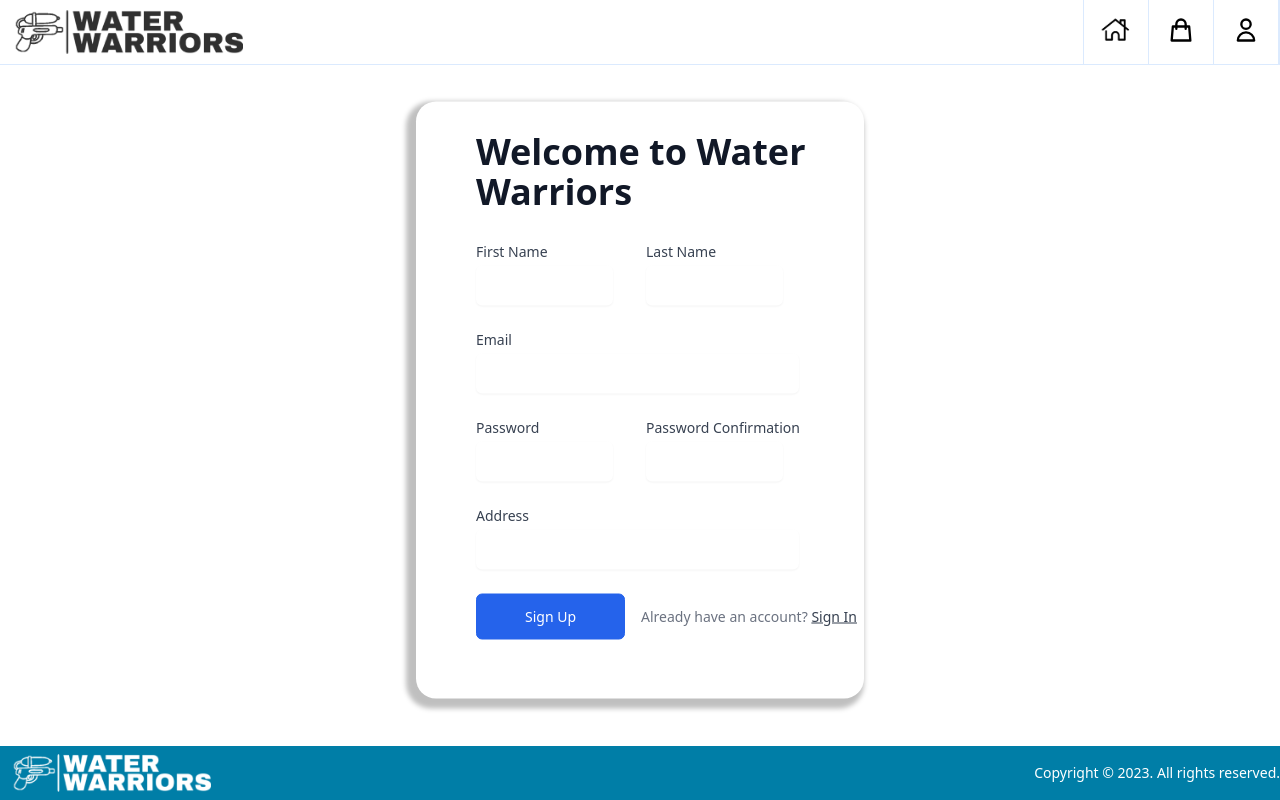
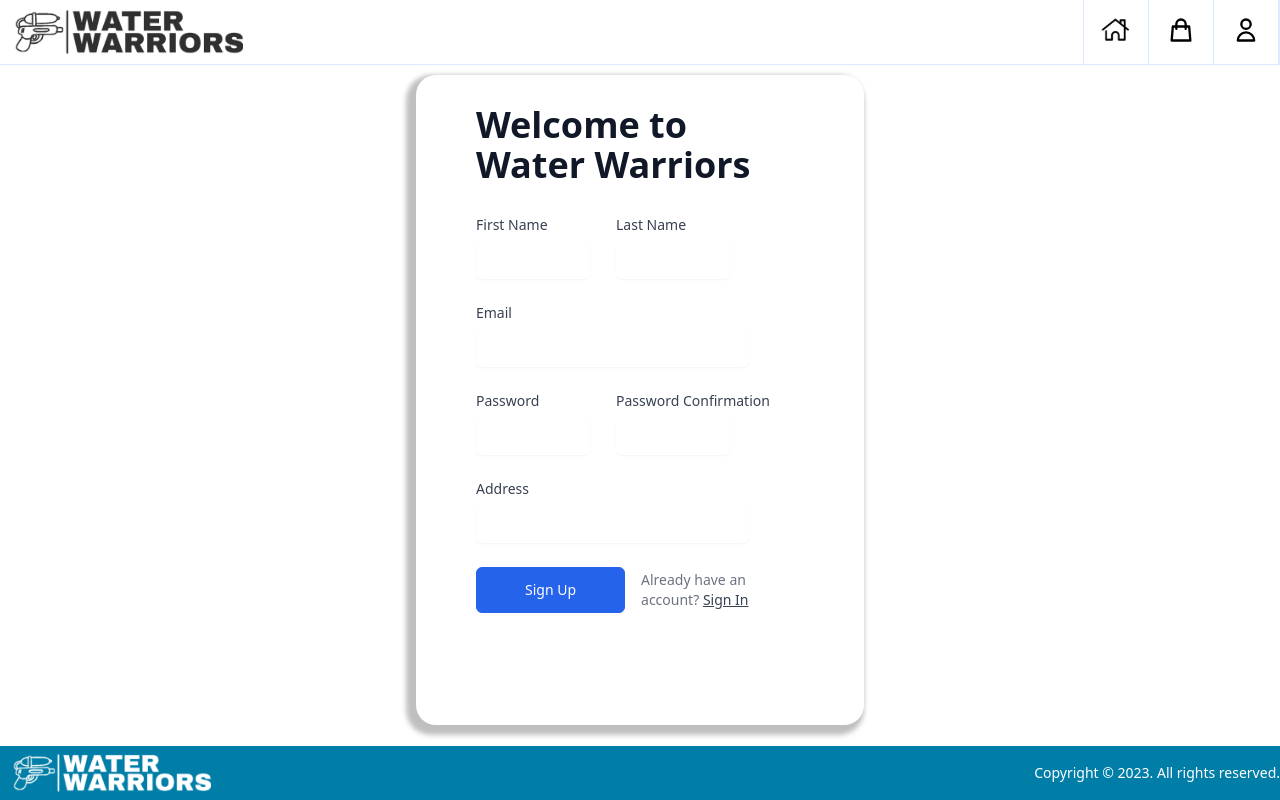
Before and after one commit to yoyo53/OnlineStore, a Vue app in the folder front/: page /signUp in a window 1280 px wide. Built offline with nearby package versions, Linux system fonts and the light colour scheme.

Commit message:
update..

```diff
--- a/front/src/views/SignIn.vue
+++ b/front/src/views/SignIn.vue
@@ -183,7 +183,7 @@ data() {
 .form2{
   position: absolute;
   width: 27%;
-  height: 50%;
+  height: 500px;
   left: 50%;
   top: 50%;
   transform: translate(-50%, -50%);
--- a/front/src/views/SignUp.vue
+++ b/front/src/views/SignUp.vue
@@ -83,7 +83,7 @@
           >
           <div class="form1">
 
-              <div class="ml-[60px] mt-[50px]">
+              <div class="ml-[60px] mr-[60px] mt-[50px]">
                   <a class="block text-blue-600" href="/">
                   <span class="sr-only">Home</span>
                   </a>
@@ -243,7 +243,7 @@ data() {
 .form1{
   position: absolute;
   width: 35%;
-  height: 597px;
+  height: 650px;
   left: 50%;
   top: 50%;
   transform: translate(-50%, -50%);
```
